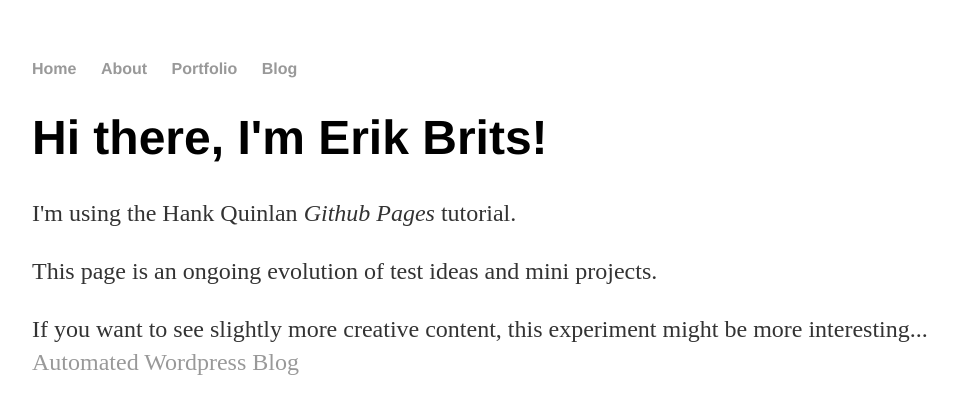
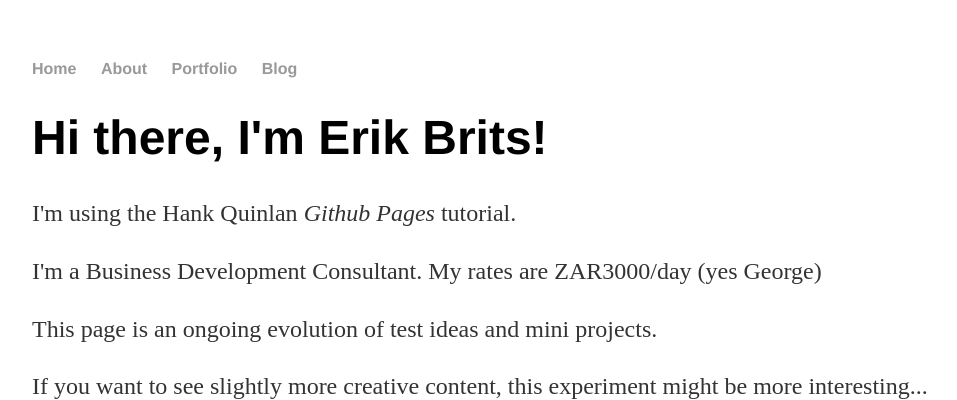
Before and after one commit to erikbrits/erikbrits.github.io, a Jekyll site: the page built from index.html, in a window 1280 px wide, cut to the strip 0-400 px from the top of the page. Shown: the whole strip, without its empty margins (160-1117 px from the left). Built offline with Jekyll 4.4.1, drawn with Linux system fonts in a browser that asks for light colours.

Commit message:
Update index.html

```diff
--- a/index.html
+++ b/index.html
@@ -5,7 +5,8 @@ title: Erik Brits - Hello World
 
     		<div class="blurb">
         		<h1>Hi there, I'm Erik Brits!</h1>
-				<p>I'm using the Hank Quinlan <em>Github Pages</em> tutorial.</a></p>
+				<p>I'm using the Hank Quinlan <em>Github Pages</em> tutorial.</p>
+				<p>I'm a Business Development Consultant. My rates are ZAR3000/day (yes George)</p>
 				<p>This page is an ongoing evolution of test ideas and mini projects.</p>
 				<p>If you want to see slightly more creative content, this experiment might be more interesting... <a href="http://erikbrits.wordpress.com">Automated Wordpress Blog</a></p>
     		</div><!-- /.blurb -->
```
